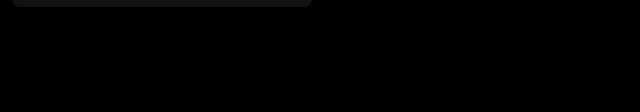
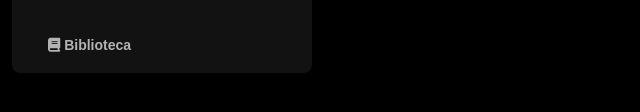
Before and after one commit to TaludeBR/Imers-oAluraFrontEnd, a plain HTML site: page spotify-imersao-alura/index.html in a window 1280 px wide. Shown: the part 166-278 px from the top of the page, without its empty margins (0-640 px from the left). Drawn offline with Linux system fonts and the light colour scheme.

Commit message:
Update index.html

```diff
--- a/spotify-imersao-alura/index.html
+++ b/spotify-imersao-alura/index.html
@@ -35,8 +35,18 @@
                                 <span>Buscar</span>
                             </a>
                         </li>
-                </ul>
-            </div>
+                    </ul>
+                <div>
+                    <ul>
+                        <li>
+                            <a href="">
+                                <span class="fa-solid fa-book"></span>
+                                <span>Biblioteca</span>
+                            </a>
+                        </li>
+                    </ul>
+                </div>
+                </div>
         </nav>
     </div>
 </body>
```
